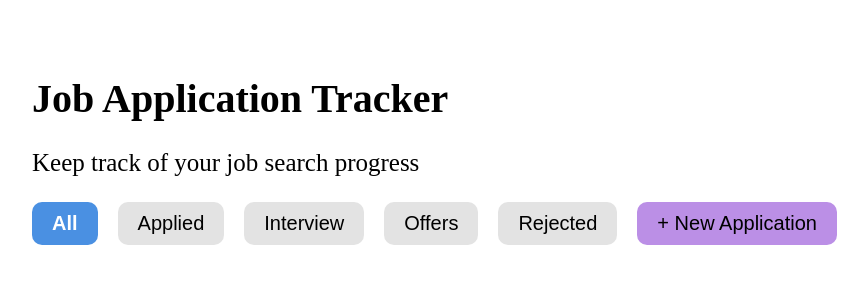
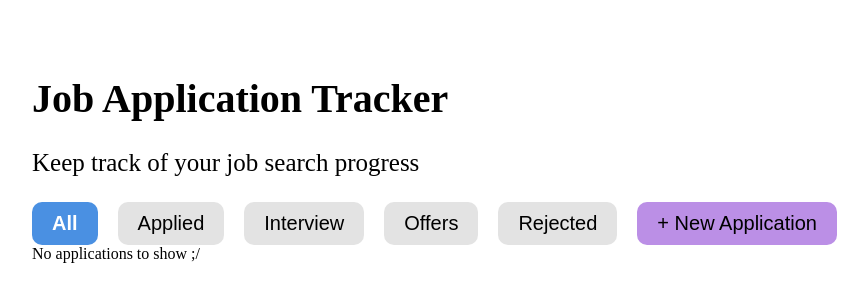
Before and after one commit to sandraamurao/Job-Jar, a React (Vite) app: page / in a window 1280 px wide. Shown: the top 302 px of the page, without its empty margins (16-884 px from the left). Built offline with nearby package versions, Linux system fonts and the light colour scheme.

Commit message:
display job cards

```diff
--- a/src/App/App.jsx
+++ b/src/App/App.jsx
@@ -1,5 +1,6 @@
 import FilterBar from "../FilterBar/FilterBar.jsx";
 import ApplicationForm from "../ApplicationForm/ApplicationForm.jsx";
+import ApplicationCard from "../ApplicationCard/ApplicationCard.jsx";
 import { useState } from "react";
 import "./App.css";
 import { jobApplicationDetails, jobStatus } from "../utils/constants.jsx";
@@ -31,6 +32,17 @@ function App() {
 		console.log("New application added:", newJob);
 	}
 
+	function filterApplications() {
+		if (active == "All") {
+			return applications;
+		}
+
+		return applications.filter((job) => job.status === active);
+	}
+
+	const filteredApplications = filterApplications();
+
+	console.log("applications:", applications);
 	return (
 		<div className="app-container">
 			<h1 className="title">Job Application Tracker</h1>
@@ -49,6 +61,11 @@ function App() {
 					onClose={() => setShowForm(false)} // Closes form
 				/>
 			)}
+
+			{!showForm &&
+				<ApplicationCard applications={filteredApplications} />}
+
+
 		</div>
 	);
 }
--- /dev/null
+++ b/src/ApplicationCard/ApplicationCard.jsx
@@ -0,0 +1,22 @@
+function ApplicationCard({ applications }) {
+	console.log("applications in card: ", applications);
+	return (
+		<div>
+			{applications.length == 0 && <div> No applications to show ;/ </div>}
+
+			{applications.length > 0 &&
+                <div>
+                    {applications.map((a) => (
+                        <div> {a.company}
+                         {a.jobTitle}
+                        {a.jobUrl}
+                         {a.status}
+                       {a.notes} </div>
+                    ))}
+                </div>
+            }
+		</div>
+	);
+}
+
+export default ApplicationCard;
```
Also changed, not shown: src/FilterBar/FilterBar.jsx (line endings or trailing spaces).
